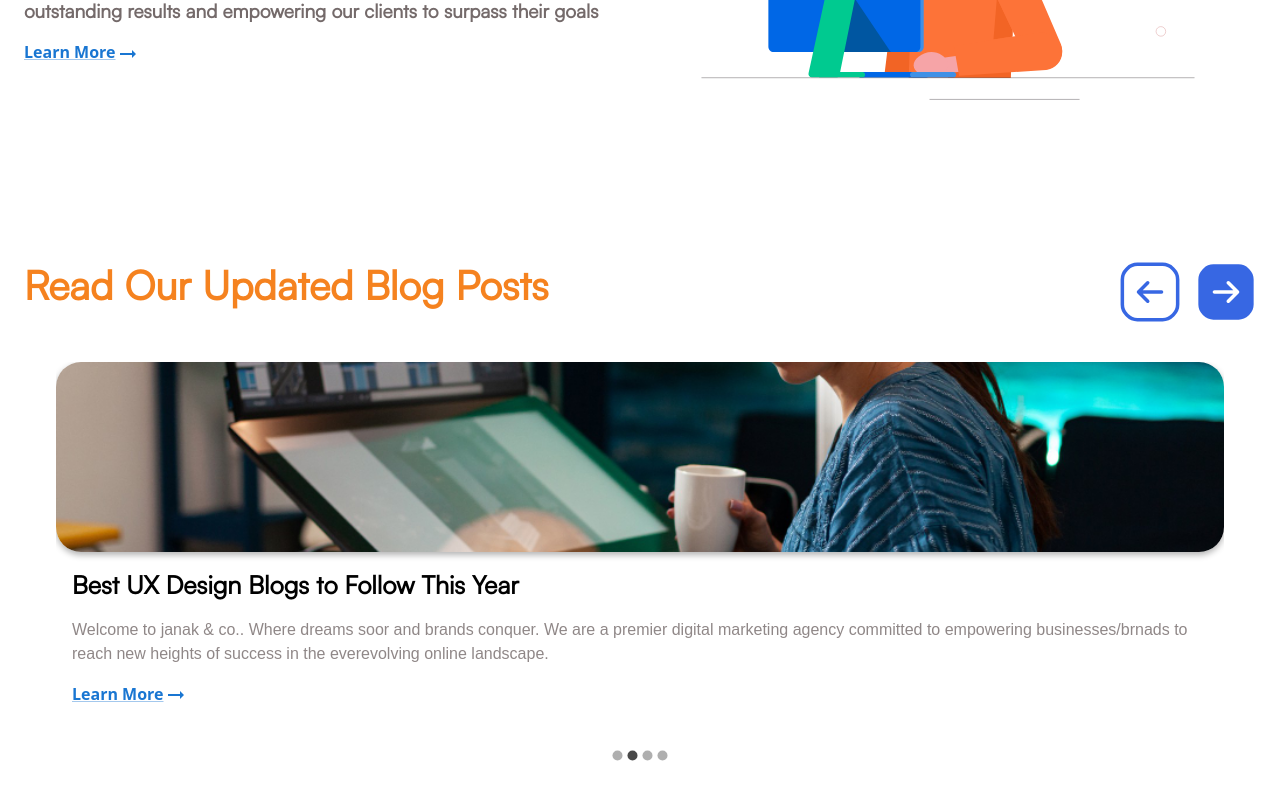
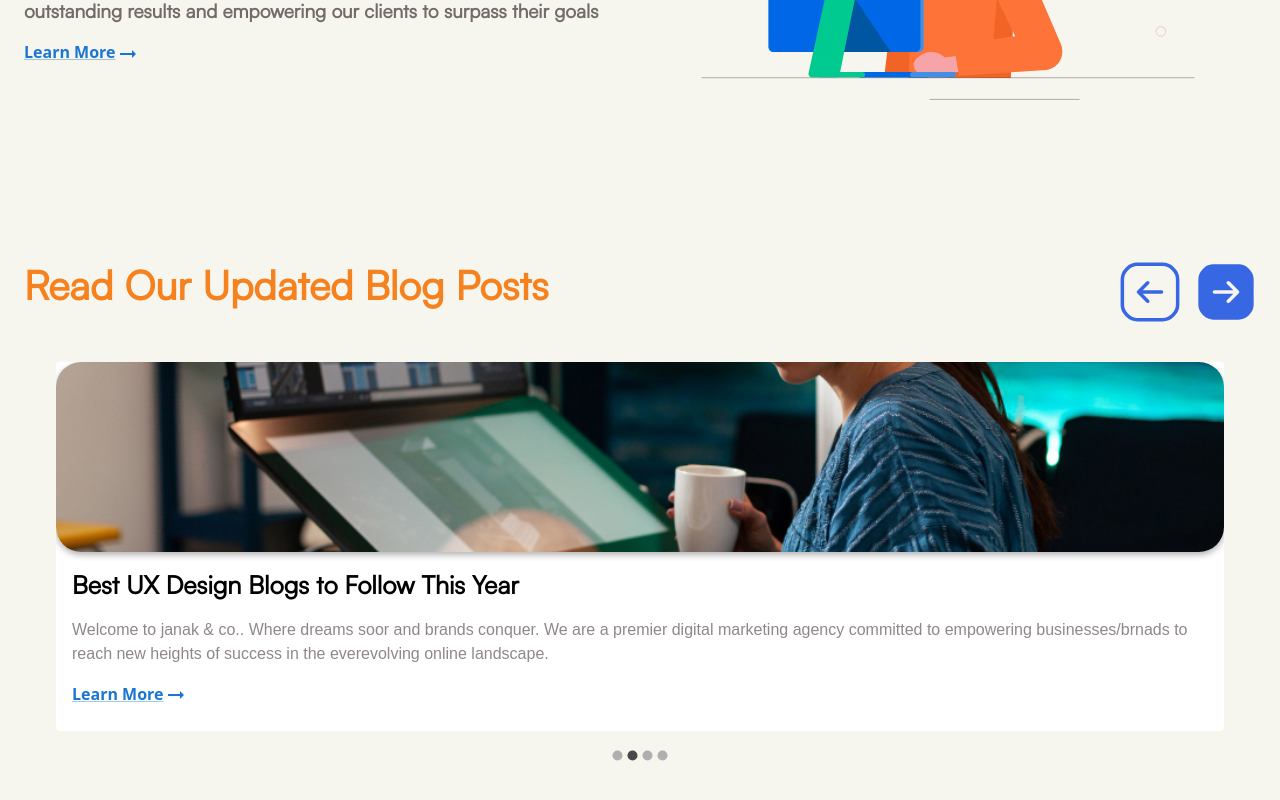
Before and after one commit to SACHINQEEP/janak_co, a React (Create React App) app: page / in a window 1280 px wide. Shown: the part 2376-3176 px from the top of the page. Before the commit the page ends 3141 px from the top, so only its background shows below. Built offline with nearby package versions, Linux system fonts and the light colour scheme.

Commit message:
Background Colour

```diff
--- a/src/App.css
+++ b/src/App.css
@@ -6,6 +6,10 @@
 @font-face {
     font-family: satoshi-Bold;
     src: url('../fonts/Fonts/WEB/fonts/Satoshi-Bold.woff') format('woff');
+}
+
+body {
+    background-color: #f6f5ee !important;
 }
 
 .progress-bar {
--- a/src/App.tsx
+++ b/src/App.tsx
@@ -12,11 +12,6 @@ import NavBar from './features/shared/components/navbar'
 import { ThemeProvider, createTheme } from '@mui/material'
 
 const defalutTheme = createTheme({
-  palette: {
-    background: {
-      default: '#f6f5ee',
-    },
-  },
   typography: {
     fontFamily: 'sans-serif',
     h1: {
--- a/src/features/landingPage.tsx
+++ b/src/features/landingPage.tsx
@@ -155,6 +155,7 @@ const LandingPage = () => {
                             </Box>
                         </Grid>
                     </Grid>
+                    <Box sx={{ minHeight: '100dvh' }}>
                         <Carousel swipe={true}>
                             {BlogsPostList.map((list, i) => (
                                 <Grid item key={i} xs={12} sm={6} md={4}>
@@ -168,6 +169,8 @@ const LandingPage = () => {
                         </Carousel>
                     </Box>
 
+                </Box>
+
 
             </Container >
         </>
```
Lines whose indentation alone changed are shown as unchanged.
